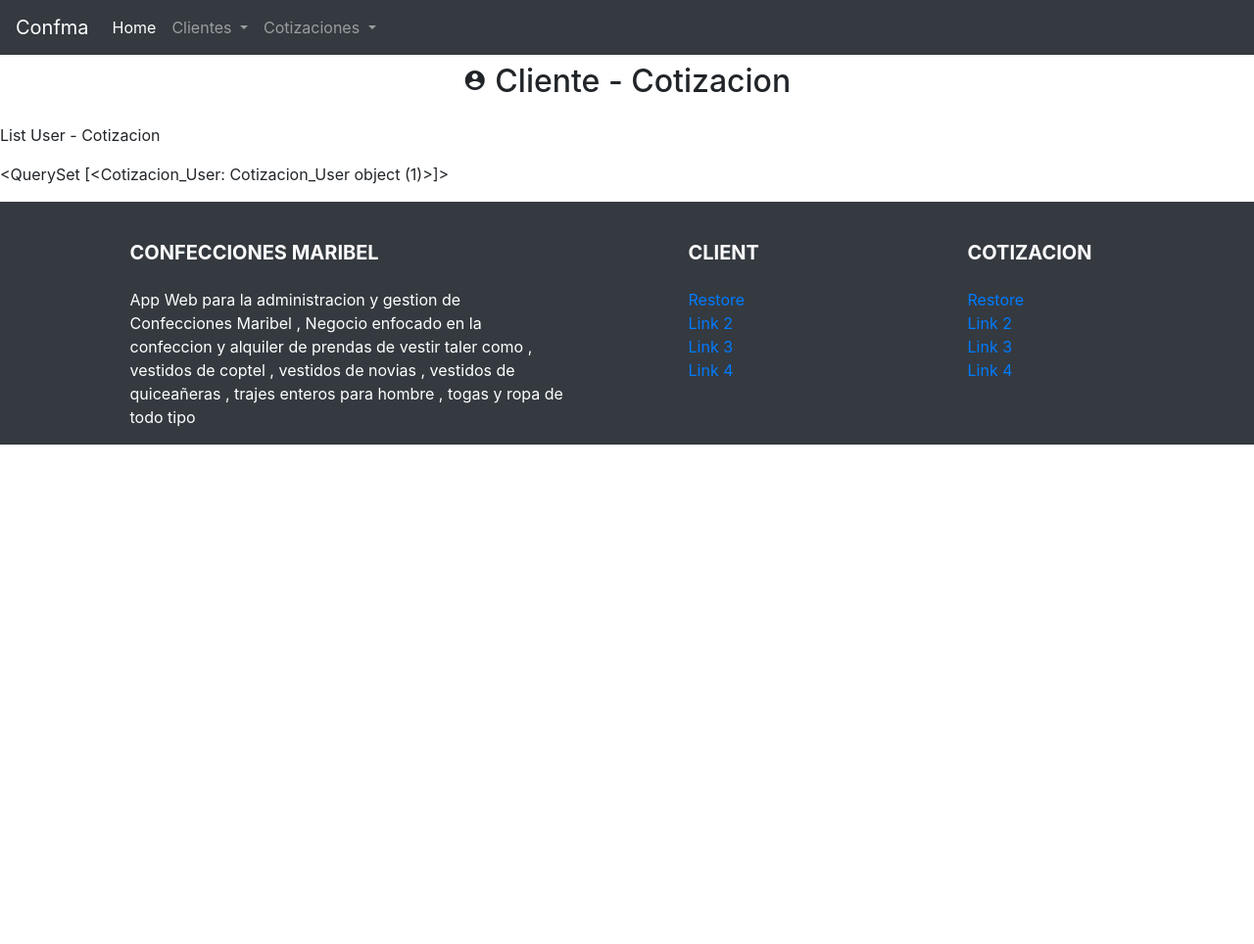
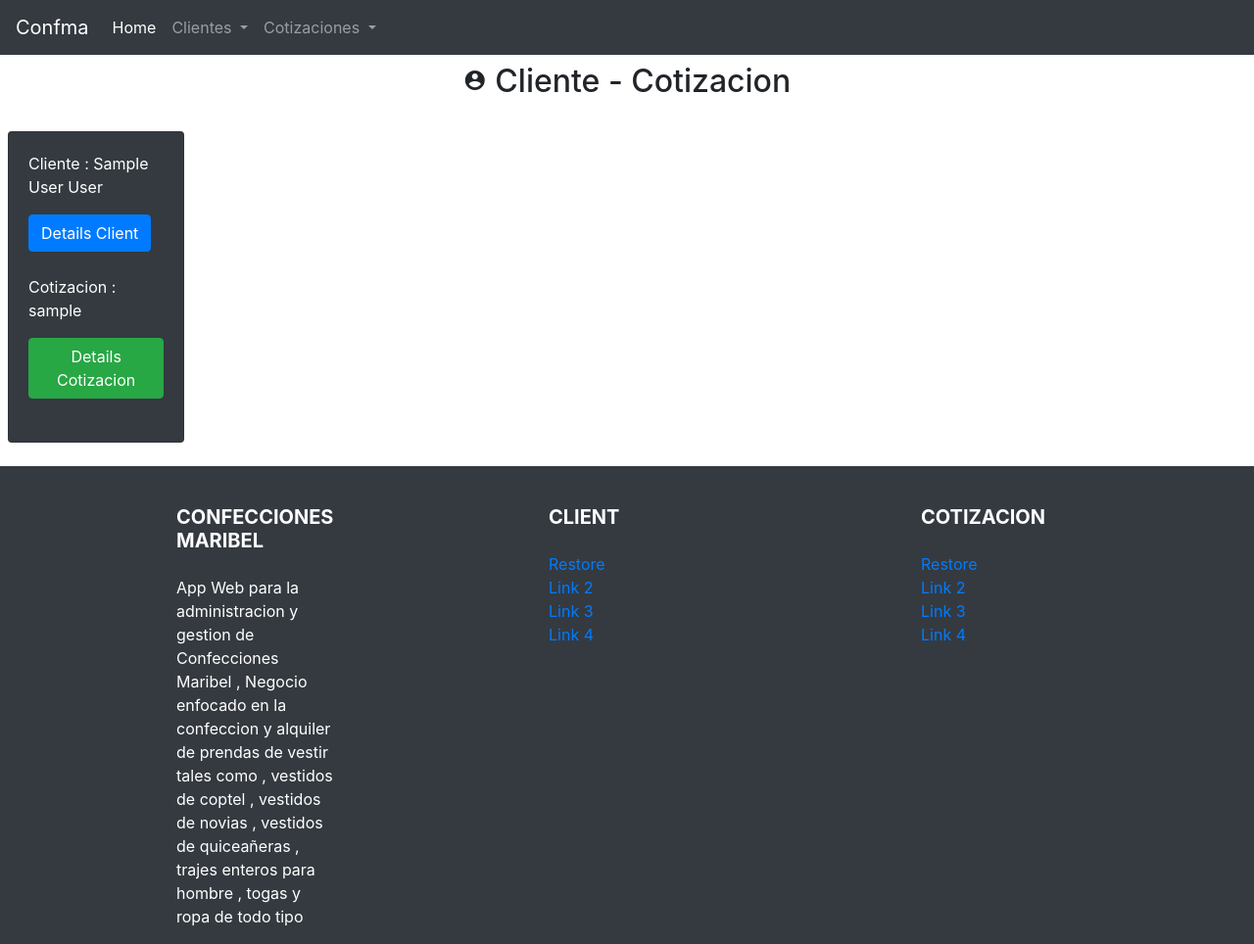
Before and after one commit to wdavid73/django2_2_6-apps, a Django app: page /confma/cotizacon-user/list/ in a window 1280 px wide. Shown: the whole page at 98% size. Before the commit the page ends 454 px from the top, so only its background shows below. Run offline with Django 3.2, Linux system fonts and the light colour scheme; tables that the repository leaves empty hold one stand-in row (values such as "Sample post"); some libraries are stand-ins or nearby versions.

Commit message:
modificaciones a interfaces terminada v1.1

```diff
--- a/confma/forms/cotizacion.py
+++ b/confma/forms/cotizacion.py
@@ -14,6 +14,7 @@ class CotizacionFormModel(forms.ModelForm):
     class Meta:
         model = Cotizacion
         fields = [
+            'nickname',
             'value_cloth',
             'value_work',
             'value_threads',
@@ -25,6 +26,10 @@ class CotizacionFormModel(forms.ModelForm):
             ]
 
         widgets = {
+            'nickname'         : forms.TextInput(
+                attrs = {
+                    'placeholder' : 'Nombre de la Cotizacion , Ejemplo : Cotizacion Base' ,
+                    'class' : 'form-control bg-dark text-white mb-3'}),
 
             'value_cloth'      : forms.NumberInput(
                 attrs = {
@@ -68,6 +73,7 @@ class CotizacionFormModel(forms.ModelForm):
         }
 
         labels = {
+            "nickmae"           : _("Nombre para la Cotizacion"),
             "value_cloth"       : _("Valor de la Tela"),
             "value_work"        : _("Valor del Trabajo"),
             "value_threads"     : _("Valor de los Hilos"),
--- a/confma/models.py
+++ b/confma/models.py
@@ -27,6 +27,7 @@ class Cotizacion(models.Model):
     value_prints        = models.DecimalField(max_digits = 8 ,decimal_places = 2,null = True , default = 0.00)
     fashion             = models.CharField(max_length = 50 , null = False)
     state               = models.SmallIntegerField(default = 1 , null = False)
+    nickname            = models.CharField(max_length = 200 , null = False)
     user                = models.ManyToManyField(User , through="Cotizacion_User")
     #####################
     created_at          = models.DateTimeField(auto_now_add=True)
--- /dev/null
+++ b/confma/template/cliente_cotizacion/list-client.html
@@ -0,0 +1,108 @@
+{% extends 'layouts/base.html' %}
+
+{% block title%} Home Confma App {% endblock%}
+{% block principal_options%}{% endblock%}
+
+{% block name%}
+    <h2 class="text-center mt-2 mb-4"> <i class="material-icons">account_circle</i> Cliente - Cotizacion</h2>
+{% endblock %}
+
+<!--
+
+"user" : obj_user,
+"cotizacion" : obj_coti,
+"cotizacion_user" : obj_coti_user
+
+ -->
+{% block content %}
+
+<div class="row">
+	{%for cu in cotizacion_user%}
+	<div class="col-md-4 col-lg-2">
+
+
+	<div class="card bg-dark text-white ml-2 mt-2 mb-2">
+		<div class="card-body">
+			{%for u in user%}
+				{% if cu.user_id == u.id%}
+					<p>Cliente : {{ u.name }} {{u.lastname}} </p>
+						<button type="button" class="btn btn-primary mb-4" data-toggle="modal" data-target="#userModalLong">
+							Details Client
+						</button>
+
+						<div class="modal fade" id="userModalLong" tabindex="-1" role="dialog" aria-labelledby="userModalLongTitle" aria-hidden="true">
+							<div class="modal-dialog" role="document">
+								<div class="modal-content bg-dark">
+							      <div class="modal-header">
+							        <h5 class="modal-title" id="userModalLongTitle">{{u.name}} {{u.lastname}}</h5>
+							        <button type="button" class="close" data-dismiss="modal" aria-label="Close">
+							          <span aria-hidden="true">&times;</span>
+							        </button>
+							      </div>
+							      <div class="modal-body">
+							      	<p>
+                                    	Direccion : {{u.address}} <br>
+                                    	Telefono : {{u.phone}} <br>
+                                    	Celular : {{u.cellphone}} <br>
+							      	</p>
+							      </div>
+							      <div class="modal-footer">
+							        <button type="button" class="btn btn-secondary" data-dismiss="modal">Close</button>
+							      </div>
+							    </div>
+							  </div>
+							</div>
+
+
+						{%endif%}
+					{%endfor%}
+
+					{%for c in cotizacion%}
+						{% if cu.cotizacion_id == c.id%}
+						<p>Cotizacion : {{c.nickname}}</p>
+
+							<button type="button" class="btn btn-success mb-4" data-toggle="modal" data-target="#cotizacionModalLong">
+							  Details Cotizacion
+							</button>
+
+							<!-- Modal -->
+							<div class="modal fade" id="cotizacionModalLong" tabindex="-1" role="dialog" aria-labelledby="cotizacionModalLong" aria-hidden="true">
+							  <div class="modal-dialog" role="document">
+							    <div class="modal-content bg-dark">
+							      <div class="modal-header">
+							        <h5 class="modal-title" id="cotizacionModalLongTitle"> INFOMACION DE LA COTIZACION </h5>
+							        <button type="button" class="close" data-dismiss="modal" aria-label="Close">
+							          <span aria-hidden="true">&times;</span>
+							        </button>
+							      </div>
+							      <div class="modal-body">
+							      	<div class="row">
+			                            <div class="col-sm-6">
+			                                <li class="list-group-item bg-dark">Valor de la Tela : ${{c.value_cloth}}</li>
+			                                <li class="list-group-item bg-dark">Valor del Trabajo : ${{c.value_work}}</li>
+			                                <li class="list-group-item bg-dark">Valor de los Hilos : ${{c.value_threads}}</li>
+			                                <li class="list-group-item bg-dark">Valor de los Botones : ${{c.value_buttons}}</li>
+			                            </div>
+			                            <div class="col-sm-6">
+			                               <li class="list-group-item bg-dark">Valor de los Cuellos : ${{c.value_necks}}</li>
+			                               <li class="list-group-item bg-dark">Valor de los Bordados : ${{c.value_embroidery}}</li>
+			                               <li class="list-group-item bg-dark">Valor del Estampado : ${{c.value_prints}}</li>
+			                               <li class="list-group-item bg-dark">Tipo de Moda : {{c.fashion}}</li>
+			                           </div>
+			                       </div>
+							     </div>
+							     <div class="modal-footer">
+							       <button type="button" class="btn btn-secondary" data-dismiss="modal">Close</button>
+							     </div>
+							   </div>
+							 </div>
+						</div>
+					{%endif%}
+				{%endfor%}
+			</div>
+		</div>
+		</div>
+	{%endfor%}
+</div>
+
+{%endblock%}
--- a/confma/template/cliente_cotizacion/list.html
+++ /dev/null
@@ -1,17 +0,0 @@
-{% extends 'layouts/base.html' %}
-
-{% block title%} Home Confma App {% endblock%}
-{% block principal_options%}{% endblock%}
-
-{% block name%}
-    <h2 class="text-center mt-2 mb-4"> <i class="material-icons">account_circle</i> Cliente - Cotizacion</h2>
-{% endblock %}
-
-
-{% block content %}
-
-	<p>List User - Cotizacion</p>
-
-	{{object_list}}
-
-{%endblock%}
--- a/confma/template/cotizacion/home.html
+++ b/confma/template/cotizacion/home.html
@@ -5,7 +5,7 @@
 <div class="row">
     {% for instance in object_list %}
         {% if instance.state == 1%}
-            <div class="col-sm-3">
+            <div class="col-md-4 col-lg-4">
                 <div class="card text-white bg-dark border-info mt-2 mb-2">
                   <div class="card-body">
                     <h5 class="card-title">Cotizacion <span class="badge badge-primary badge-pill float-right"># {{forloop.counter}}</span>
--- a/confma/template/cotizacion/restore.html
+++ b/confma/template/cotizacion/restore.html
@@ -11,7 +11,7 @@
 <div class="row">
     {% for c in coti%}
         {% if c.state == 0%}
-            <div class="col-sm-3">
+            <div class="col-md-4 col-lg-2">
                 <div class="card text-white bg-dark border-info mt-2 mb-2" style="width: 28rem;">
                   <div class="card-body">
                     <h5 class="card-title">Cotizacion <span class="badge badge-primary badge-pill float-right"># {{forloop.counter}}</span>
--- a/confma/template/layouts/base.html
+++ b/confma/template/layouts/base.html
@@ -45,9 +45,9 @@
   <footer class="page-footer font-small stylish-color-dark pt-4 bg-dark text-white mt-3">
   <div class="container text-center text-md-left">
     <div class="row">
-      <div class="col-md-5 mx-auto">
+      <div class="col-md-4 col-lg-2 mx-auto">
         <h5 class="font-weight-bold text-uppercase mt-3 mb-4">Confecciones Maribel</h5>
-        <p> App Web para la administracion y gestion de Confecciones Maribel , Negocio enfocado en la confeccion y alquiler de prendas de vestir taler como , vestidos de coptel , vestidos de novias , vestidos de quiceañeras  , trajes enteros para hombre , togas y ropa de todo tipo</p>
+        <p> App Web para la administracion y gestion de Confecciones Maribel , Negocio enfocado en la confeccion y alquiler de prendas de vestir tales como , vestidos de coptel , vestidos de novias , vestidos de quiceañeras  , trajes enteros para hombre , togas y ropa de todo tipo</p>
       </div>
       <hr class="clearfix w-100 d-md-none">
       <div class="col-md-2 mx-auto">
--- a/confma/template/layouts/navbar.html
+++ b/confma/template/layouts/navbar.html
@@ -36,6 +36,8 @@
           <a href="/confma/cotizacion/create/" class="dropdown-item bg-dark text-white">Register</a>
           <div class="dropdown-divider bg-dark"></div>
           <a href="/confma/cotizacion/" class="dropdown-item  bg-dark text-white">Registered</a>
+          <div class="dropdown-divider bg-dark"></div>
+          <a href="/confma/cotizacon-user/list/" class="dropdown-item  bg-dark text-white">Cliente - Cotizacion Registered</a>
         </div>
       </li>
 
--- a/confma/template/users/details.html
+++ b/confma/template/users/details.html
@@ -5,7 +5,7 @@
     <div class="row">
     {% for instance in object_list %}
         {% if instance.state == 1%}
-            <div class="col-sm-3">
+            <div class="col-md-4 col-lg-2">
                 <div class="card text-white bg-dark border-info mt-2 mb-2" style="width: 18rem;">
                   <div class="card-body">
                     <h5 class="card-title">Clientes <span class="badge badge-primary badge-pill float-right"># {{forloop.counter}}</span>
--- a/confma/template/users/home_users.html
+++ b/confma/template/users/home_users.html
@@ -10,7 +10,7 @@
 
 <div class="row">
     <div class="container">
-        <div class="col">
+        <div class="col-md col-lg">
                         <div class=" table-responsive table-bordered">
                             <table class="table table-dark">
                                 <thead>
--- a/confma/template/users/restore.html
+++ b/confma/template/users/restore.html
@@ -11,7 +11,7 @@
 <div class="row">
 {% for u in users %}
     {% if u.state == 0%}
-        <div class="col-sm-3">
+        <div class="col-md-4 col-lg-2">
                 <div class="card text-white bg-dark border-info mt-2 mb-2" style="width: 28rem;">
                   <div class="card-body">
                     <h5 class="card-title">Informacion <span class="badge badge-primary badge-pill float-right"># {{forloop.counter}}</span>
--- a/confma/urls.py
+++ b/confma/urls.py
@@ -34,7 +34,8 @@ urlpatterns = [
     path('cotizacion/restored/<int:id>/'    , cotizacion.restore        , name="coti_restored"),
 
     ### ROUTES COTIZACION-CLIENT
-    path('cotizacon-user/list/'             , UCListView.as_view()      , name="coti_user_list"),
+    #path('cotizacon-user/list/'             , UCListView.as_view()      , name="coti_user_list"),
+    path('cotizacon-user/list/'             , user_coti.list_view      , name="coti_user_list"),
     path('cotizacion-user/<int:id>/'        , user_coti.create_view     , name="coti_user_create"),
     path('cotizacion-user/'                 , user_coti.create          , name="cu_create"),
 
--- a/confma/views/user_coti.py
+++ b/confma/views/user_coti.py
@@ -12,8 +12,19 @@ from ..forms.cotizacion_user import CUFormModel , Coti_UserFormModel
 # Create your views here.
 
 class UCListView (ListView):
-	template_name = 'cliente_cotizacion/list.html'
+	template_name = 'cliente_cotizacion/list-client.html'
 	queryset = Cotizacion_User.objects.all()
+
+def list_view(request):
+	obj_coti = Cotizacion.objects.all()
+	obj_user = User.objects.all()
+	obj_coti_user = Cotizacion_User.objects.all()
+	context = {
+		"user" : obj_user,
+        "cotizacion" : obj_coti,
+        "cotizacion_user" : obj_coti_user
+	}
+	return render(request , "cliente_cotizacion/list-client.html" , context)
 
 def create_view(request, id):
 	u = User.objects.all()
@@ -42,7 +53,7 @@ def create(request):
 			Cotizacion_User.objects.create( total = total , cotizacion_id = coti_id , user_id = u_id)
 			return redirect('../')
 	else:
-		return redirect("/confma/cotizacion/")
+		return redirect("/confma/cotizacion/list")
 
 def getTotal(coti_obj):
 	total1 = coti_obj.value_cloth + coti_obj.value_work
```
Also changed, not shown: confma/template/cliente_cotizacion/create.html (+14 -14 lines), confma/migrations/0001_initial.py, confma/migrations/0002_auto_20191103_1609.py (deleted).
